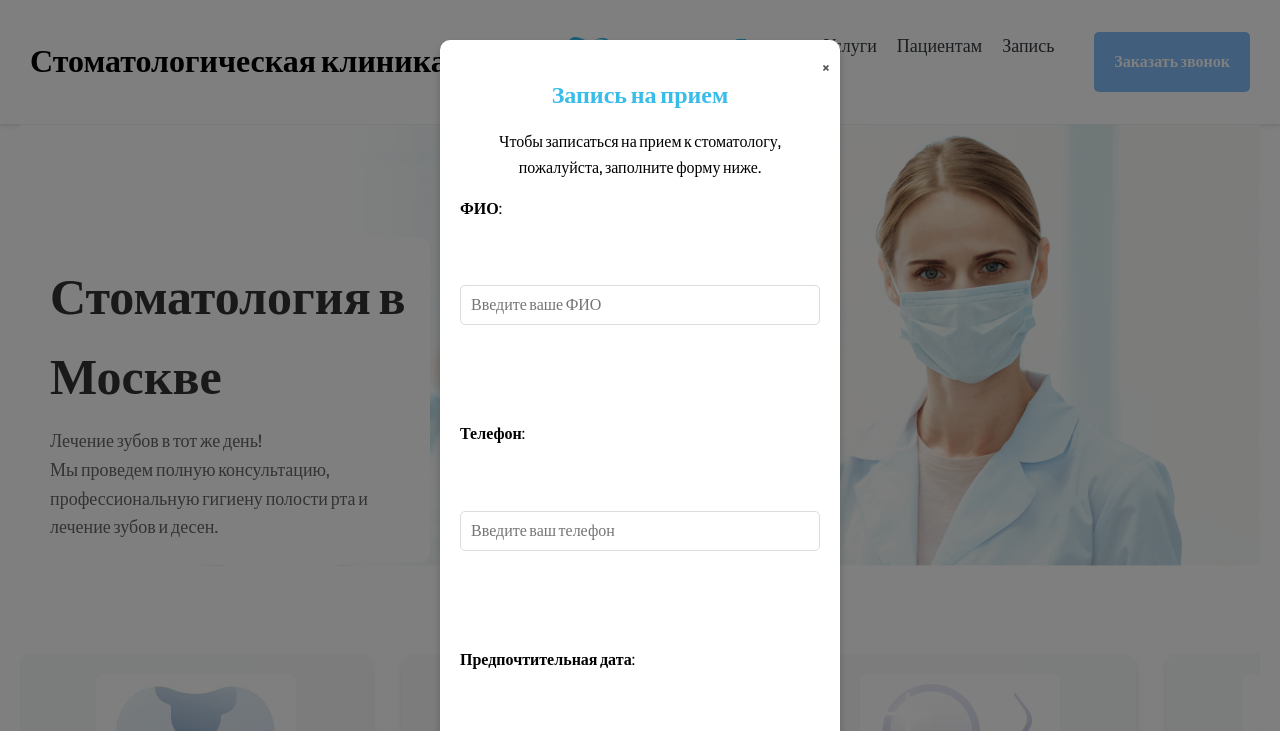
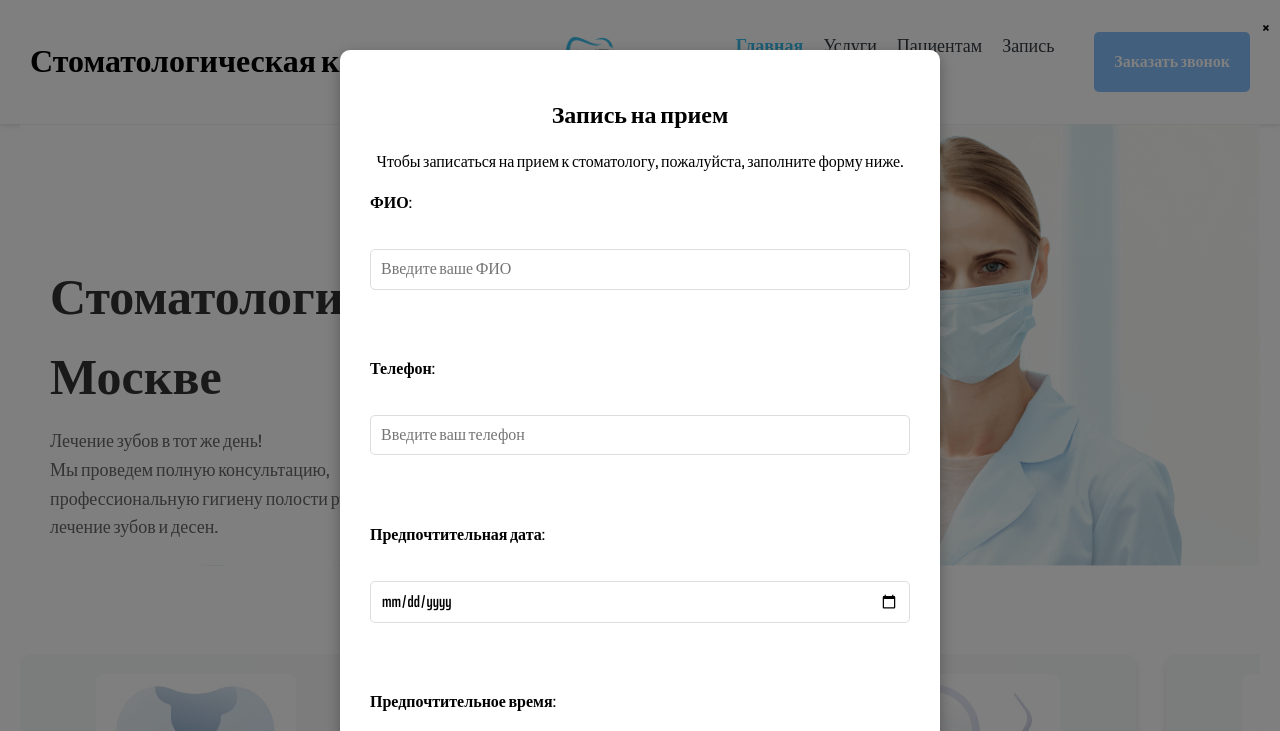
Before and after one commit to YuliaGri877/project, a plain HTML site: page index.html in a window 1280 px wide. Both pictures are taken after a click on the button "Заказать звонок". Shown: the top 731 px of the page. Drawn offline with nearby package versions, Linux system fonts and the light colour scheme; files whose address does not match are found by name.

Commit message:
Add files via upload

```diff
--- a/js/script.js
+++ b/js/script.js
@@ -49,8 +49,8 @@ document.addEventListener('DOMContentLoaded', function () {
                 `).join('');
             }
 
-            // Инициализация Swiper с правильной горизонтальной прокруткой
-            // Инициализация Swiper с исправленными настройками для малого количества слайдов
+
+            // Инициализация Swiper
             const slides = document.querySelectorAll('.swiper-slide');
             // Инициализация Swiper для карточек услуг
             const swiper = new Swiper('.servicesSwiper', {
@@ -157,7 +157,7 @@ document.addEventListener('DOMContentLoaded', function () {
 
         const form = modal.querySelector('.recording-popup__form');
 
-        // Load saved form data if exists
+        // 1. Загрузка сохраненных данных из LocalStorage
         const loadFormData = () => {
             const savedData = localStorage.getItem('appointmentFormData');
             if (savedData) {
@@ -172,7 +172,7 @@ document.addEventListener('DOMContentLoaded', function () {
             }
         };
 
-        // Save form data when inputs change
+        // 2. Сохранение данных в LocalStorage
         const saveFormData = () => {
             if (form) {
                 const formData = {
@@ -180,57 +180,70 @@ document.addEventListener('DOMContentLoaded', function () {
                     phone: form.elements.phone.value,
                     preferredDate: form.elements.preferredDate.value,
                     preferredTime: form.elements.preferredTime.value,
-                    service: form.elements.service.value
+                    service: form.elements.service.value,
                 };
                 localStorage.setItem('appointmentFormData', JSON.stringify(formData));
             }
         };
 
-        // Add event listeners for form inputs
+        // 3. Очистка данных из LocalStorage после отправки формы
+        const clearFormData = () => {
+            localStorage.removeItem('appointmentFormData');
+        };
+
+        // 4. Добавляем обработчики событий на поля формы
         if (form) {
             form.querySelectorAll('input, select').forEach(input => {
-                input.addEventListener('change', saveFormData);
-                input.addEventListener('keyup', saveFormData);
+                input.addEventListener('input', saveFormData); // Сохраняем при вводе
+                input.addEventListener('change', saveFormData); // Сохраняем при изменении
             });
 
+            // Обработчик отправки формы
             form.addEventListener('submit', function (e) {
                 e.preventDefault();
-                // Here you would normally send the form data
+
+                // Отправка данных (здесь можете подключить серверную логику)
                 console.log('Form submitted:', {
                     fullName: this.elements.fullName.value,
                     phone: this.elements.phone.value,
                     preferredDate: this.elements.preferredDate.value,
                     preferredTime: this.elements.preferredTime.value,
-                    service: this.elements.service.value
+                    service: this.elements.service.value,
                 });
 
-                // Clear saved data after submission
-                localStorage.removeItem('appointmentFormData');
+                // Очищаем данные после успешной отправки
+                clearFormData();
                 this.reset();
 
-                // Show success message
+                // Показываем сообщение об успешной записи
                 alert('Ваша запись успешно сохранена! Мы свяжемся с вами для подтверждения.');
+
+                // Закрываем модальное окно
                 closeModal();
             });
         }
 
+        // 5. Открытие модального окна
         const openModal = () => {
             modal.style.display = 'flex';
             document.body.style.overflow = 'hidden';
-            loadFormData();
+            loadFormData(); // Загружаем данные при открытии формы
         };
 
+        // 6. Закрытие модального окна
         const closeModal = () => {
             modal.style.display = 'none';
             document.body.style.overflow = '';
         };
 
+        // Привязываем обработчики к кнопкам открытия и закрытия модального окна
         document.querySelectorAll('[data-modal-open]').forEach(btn => {
             btn.addEventListener('click', openModal);
         });
 
         document.getElementById('close-recording-form')?.addEventListener('click', closeModal);
 
+        // Закрытие формы при нажатии на фон
         modal.addEventListener('click', (e) => {
             if (e.target === modal) closeModal();
         });
--- a/styles/recording-popup.css
+++ b/styles/recording-popup.css
@@ -15,13 +15,22 @@
 
 /* Содержимое всплывающего окна */
 .recording-popup__content {
-    background-color: #fff;
+    background-color: white;
+    padding: 30px;
     border-radius: 10px;
-    padding: 20px;
-    max-width: 400px;
-    width: 100%;
-    box-shadow: 0 4px 8px rgba(0, 0, 0, 0.2);
-    position: relative;
+    width: 80%;
+    max-width: 600px; /* Увеличиваем ширину формы */
+    max-height: 700px; /* Оставляем ограничение по высоте */
+    overflow-y: auto;
+    position: center;
+    box-shadow: 0 5px 15px rgba(0, 0, 0, 0.3);
+    animation: popupFadeIn 0.3s ease-out;
+}
+
+.recording-popup__form {
+    display: flex;
+    flex-direction: column;
+    gap: -10px; /* Увеличиваем расстояние между элементами */
 }
 
 /* Кнопка закрытия */
--- a/styles/recording.css
+++ b/styles/recording.css
@@ -25,7 +25,8 @@
     background-color: #E0FFFF;
     border-radius: 12px;
     padding: 24px;
-    max-width: 500px;
+    width: auto;
+    height: auto;
     margin: 0 auto;
     box-shadow: 0 8px 16px rgba(0, 0, 0, 0.1);
     transition: background-color 0.3s ease;
--- a/styles/specialists.css
+++ b/styles/specialists.css
@@ -69,126 +69,3 @@
         width: calc(33.33% - 20px);
     }
 }
-
-
-
-/* Стили для всплывающей формы записи */
-.recording-popup {
-    display: none;
-    position: fixed;
-    top: 0;
-    left: 0;
-    width: 100%;
-    height: 100%;
-    background-color: rgba(0, 0, 0, 0.5);
-    z-index: 1000;
-    justify-content: center;
-    align-items: center;
-    padding: 20px;
-    box-sizing: border-box;
-}
-
-.recording-popup__content {
-    background-color: white;
-    padding: 30px;
-    border-radius: 10px;
-    width: 100%;
-    max-width: 500px;
-    max-height: 90vh;
-    overflow-y: auto;
-    position: relative;
-    box-shadow: 0 5px 15px rgba(0, 0, 0, 0.3);
-    animation: popupFadeIn 0.3s ease-out;
-}
-
-.recording-popup__close {
-    position: absolute;
-    top: 15px;
-    right: 15px;
-    font-size: 24px;
-    cursor: pointer;
-    color: #555;
-}
-
-.recording-popup__close:hover {
-    color: #000;
-}
-
-.recording-popup__title {
-    font-size: 24px;
-    margin-bottom: 20px;
-    text-align: center;
-    color: #38BCEA;
-}
-
-.recording-popup__form {
-    display: flex;
-    flex-direction: column;
-    gap: 15px;
-}
-
-.recording-popup__form-label {
-    font-weight: 600;
-    margin-bottom: 5px;
-}
-
-.recording-popup__form-input,
-.recording-popup__form-select {
-    padding: 12px 15px;
-    border: 1px solid #ddd;
-    border-radius: 5px;
-    font-size: 16px;
-    width: 100%;
-    box-sizing: border-box;
-}
-
-.recording-popup__form-input:focus,
-.recording-popup__form-select:focus {
-    outline: none;
-    border-color: #38BCEA;
-    box-shadow: 0 0 0 2px rgba(44, 123, 229, 0.2);
-}
-
-.recording-popup__form-button {
-    padding: 12px;
-    background-color: #2c7be5;
-    color: white;
-    border: none;
-    border-radius: 5px;
-    font-size: 16px;
-    cursor: pointer;
-    transition: background-color 0.3s;
-    margin-top: 10px;
-}
-
-.recording-popup__form-button:hover {
-    background-color: #38BCEA;
-}
-
-@keyframes popupFadeIn {
-    from {
-        opacity: 0;
-        transform: translateY(-20px);
-    }
-    to {
-        opacity: 1;
-        transform: translateY(0);
-    }
-}
-
-/* Адаптация для мобильных устройств */
-@media (max-width: 600px) {
-    .recording-popup__content {
-        width: 95%;
-        padding: 20px;
-    }
-
-    .recording-popup__title {
-        font-size: 20px;
-    }
-
-    .recording-popup__form-input,
-    .recording-popup__form-select {
-        padding: 10px 12px;
-    }
-}
```
